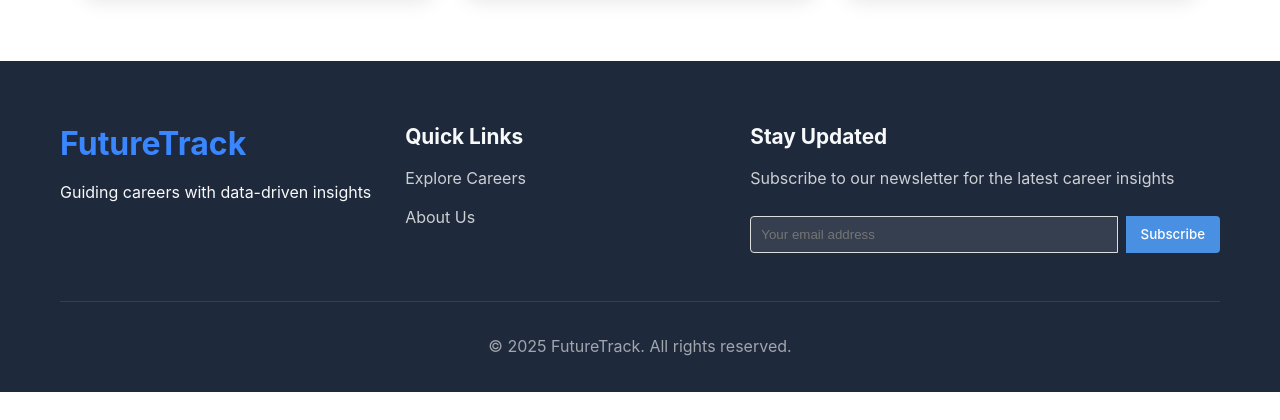
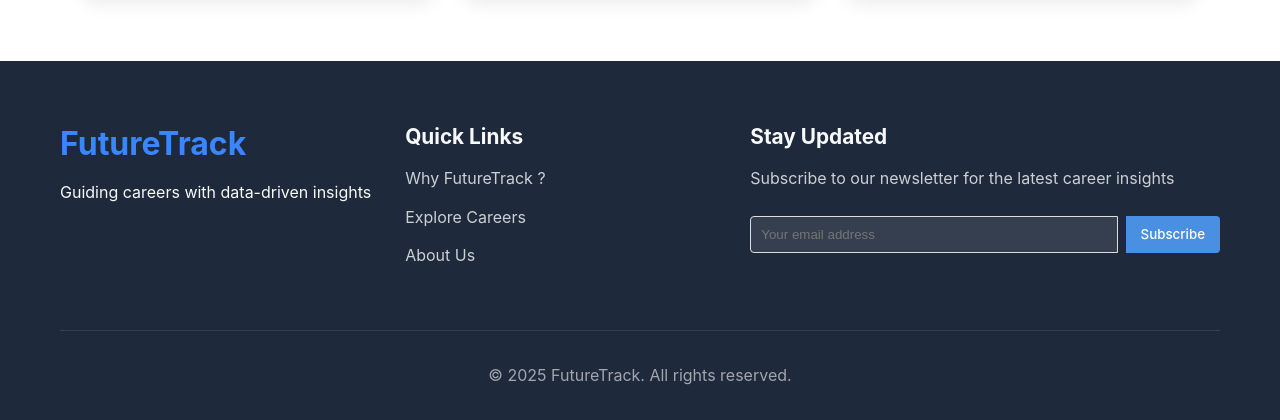
Before and after one commit to FutureTrack-CareerGuidance/FutureTrack-CareerGuidance.github.io, a plain HTML site: page index.html in a window 1280 px wide. Shown: the part 1792-2212 px from the top of the page. Before the commit the page ends 2184 px from the top, so only its background shows below. Drawn offline with nearby package versions, Linux system fonts and the light colour scheme.

Commit message:
Update index.html

```diff
--- a/index.html
+++ b/index.html
@@ -237,6 +237,7 @@
                 <div class="footer-links">
                     <h3>Quick Links</h3>
                     <ul>
+                        <li><a href="#why-section">Why FutureTrack ?</a></li>
                         <li><a href="#content">Explore Careers</a></li>
                         <li><a href="#intro">About Us</a></li>
                     </ul>
```
